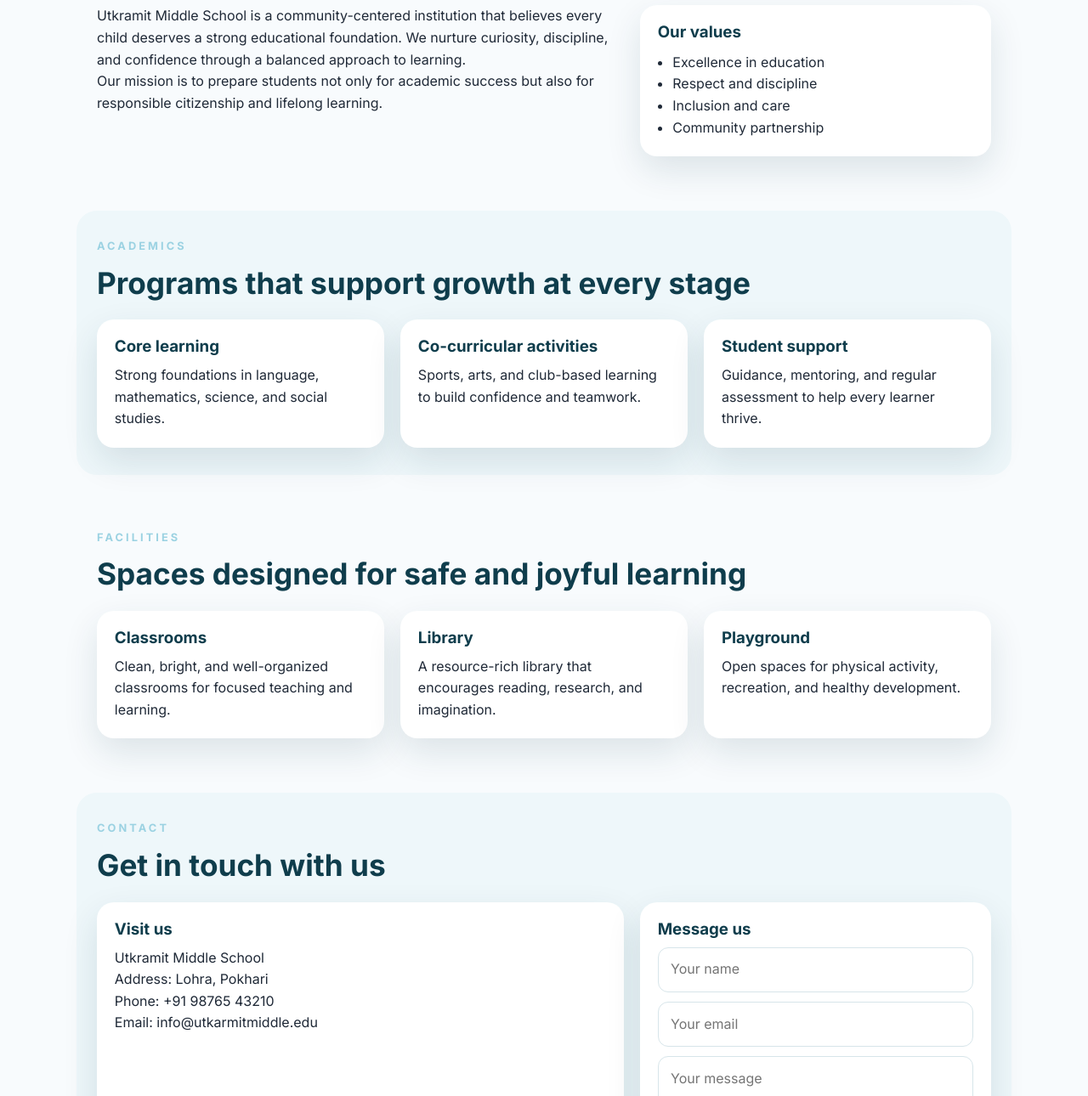
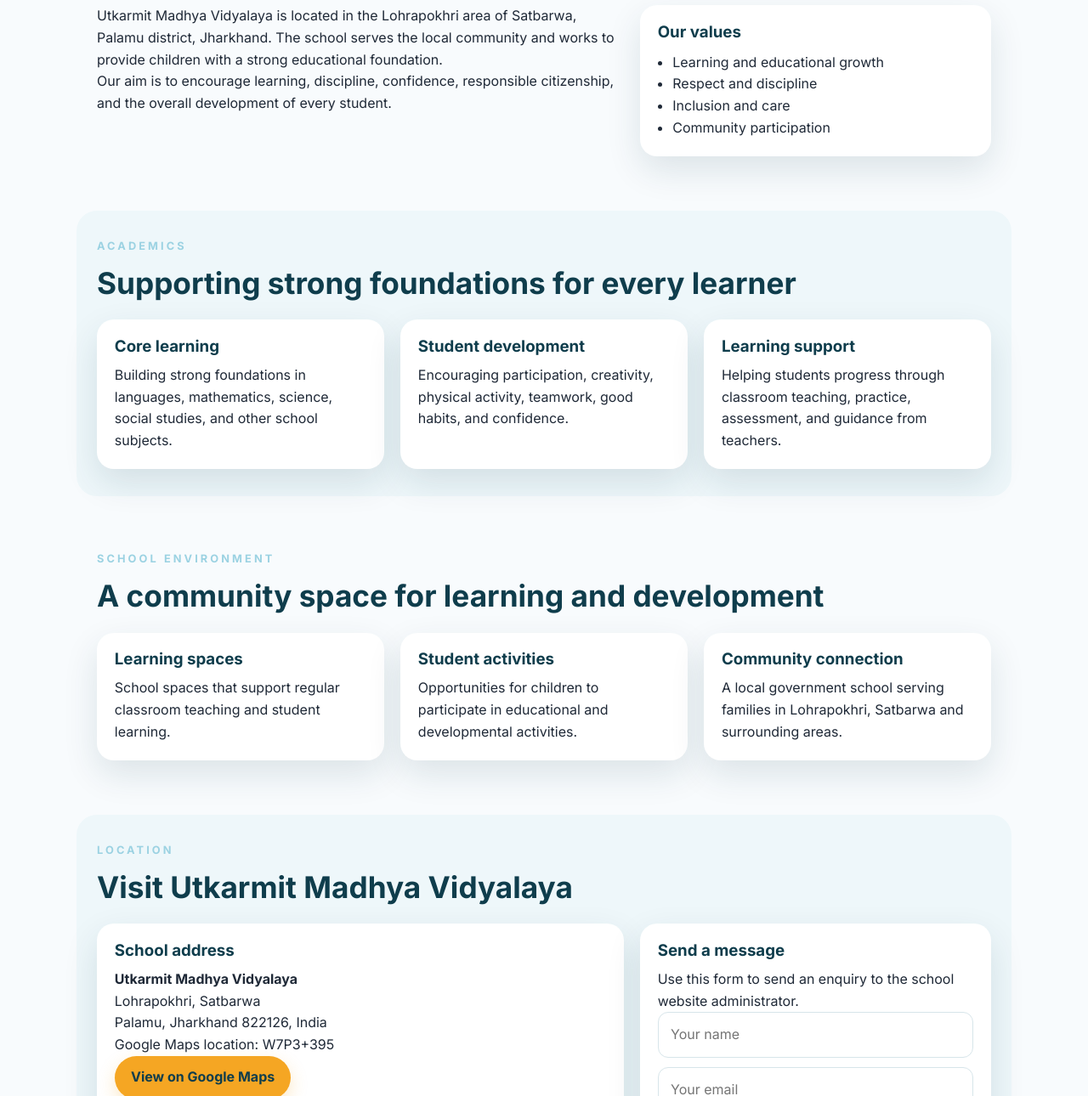
Before and after one commit to akashkr119/UMS, a website: page index.html in a window 1280 px wide. Shown: the part 710-2000 px from the top of the page at 85% size. Drawn offline with Linux system fonts and the light colour scheme.

Commit message:
Update school location and contact information

```diff
--- a/index.html
+++ b/index.html
@@ -3,24 +3,19 @@
   <head>
     <meta charset="UTF-8" />
     <meta name="viewport" content="width=device-width, initial-scale=1.0" />
-    <title>Utkramit Middle School</title>
-    <meta name="description" content="Welcome to Utkramit Middle School. A caring place for learning, growth, and community." />
+    <title>Utkarmit Madhya Vidyalaya | Satbarwa, Jharkhand</title>
+    <meta name="description" content="Welcome to Utkarmit Madhya Vidyalaya, a government middle school serving the Satbarwa and Lohrapokhri community in Palamu, Jharkhand." />
     <link rel="preconnect" href="https://fonts.googleapis.com" />
     <link rel="preconnect" href="https://fonts.gstatic.com" crossorigin />
-    <link
-      href="https://fonts.googleapis.com/css2?family=Inter:wght@400;500;600;700;800&display=swap"
-      rel="stylesheet"
-    />
+    <link href="https://fonts.googleapis.com/css2?family=Inter:wght@400;500;600;700;800&display=swap" rel="stylesheet" />
     <link rel="stylesheet" href="./styles.css" />
   </head>
   <body>
     <header class="hero">
       <nav class="navbar">
-        <a class="brand" href="#home">Utkramit Middle School</a>
+        <a class="brand" href="#home">Utkarmit Madhya Vidyalaya</a>
         <button class="menu-toggle" aria-label="Toggle navigation" aria-expanded="false">
-          <span></span>
-          <span></span>
-          <span></span>
+          <span></span><span></span><span></span>
         </button>
         <div class="nav-links">
           <a href="#about">About</a>
@@ -32,22 +27,20 @@
 
       <div class="hero-content" id="home">
         <div>
-          <p class="eyebrow">Quality Education for Every Child</p>
+          <p class="eyebrow">Government Middle School • Satbarwa, Palamu</p>
           <h1>Building Bright Futures with Knowledge and Care</h1>
-          <p class="hero-text">
-            A welcoming government school committed to academic excellence, discipline, and holistic development.
-          </p>
+          <p class="hero-text">A community-focused school in Lohrapokhri, Satbarwa, committed to learning, discipline, values, and the development of every child.</p>
           <div class="hero-actions">
-            <a class="btn btn-primary" href="#contact">Contact Us</a>
-            <a class="btn btn-secondary" href="#academics">Explore Programs</a>
+            <a class="btn btn-primary" href="#contact">Visit Our School</a>
+            <a class="btn btn-secondary" href="https://maps.app.goo.gl/hF1ezKHvoXBnrH189" target="_blank" rel="noopener noreferrer">Get Directions</a>
           </div>
         </div>
         <div class="hero-card">
-          <h3>Why parents choose us</h3>
+          <h3>Our school community</h3>
           <ul>
-            <li>Experienced and supportive teachers</li>
-            <li>Safe and disciplined learning environment</li>
-            <li>Focus on values, academics, and sports</li>
+            <li>Serving children from Satbarwa and nearby communities</li>
+            <li>Focused on a safe and disciplined learning environment</li>
+            <li>Located in Lohrapokhri, Palamu district, Jharkhand</li>
           </ul>
         </div>
       </div>
@@ -55,18 +48,9 @@
 
     <main>
       <section class="stats">
-        <div class="stat-card">
-          <strong>500+</strong>
-          <span>Students</span>
-        </div>
-        <div class="stat-card">
-          <strong>25+</strong>
-          <span>Dedicated Staff</span>
-        </div>
-        <div class="stat-card">
-          <strong>10+</strong>
-          <span>Years of Service</span>
-        </div>
+        <div class="stat-card"><strong>Satbarwa</strong><span>Block</span></div>
+        <div class="stat-card"><strong>Palamu</strong><span>District</span></div>
+        <div class="stat-card"><strong>822126</strong><span>PIN Code</span></div>
       </section>
 
       <section class="section" id="about">
@@ -76,82 +60,53 @@
         </div>
         <div class="about-grid">
           <div>
-            <p>
-              Utkramit Middle School is a community-centered institution that believes every child deserves a strong educational foundation. We nurture curiosity, discipline, and confidence through a balanced approach to learning.
-            </p>
-            <p>
-              Our mission is to prepare students not only for academic success but also for responsible citizenship and lifelong learning.
-            </p>
+            <p>Utkarmit Madhya Vidyalaya is located in the Lohrapokhri area of Satbarwa, Palamu district, Jharkhand. The school serves the local community and works to provide children with a strong educational foundation.</p>
+            <p>Our aim is to encourage learning, discipline, confidence, responsible citizenship, and the overall development of every student.</p>
           </div>
           <div class="card">
             <h3>Our values</h3>
             <ul>
-              <li>Excellence in education</li>
+              <li>Learning and educational growth</li>
               <li>Respect and discipline</li>
               <li>Inclusion and care</li>
-              <li>Community partnership</li>
+              <li>Community participation</li>
             </ul>
           </div>
         </div>
       </section>
 
       <section class="section section-alt" id="academics">
-        <div class="section-heading">
-          <p class="eyebrow">Academics</p>
-          <h2>Programs that support growth at every stage</h2>
-        </div>
+        <div class="section-heading"><p class="eyebrow">Academics</p><h2>Supporting strong foundations for every learner</h2></div>
         <div class="card-grid">
-          <article class="card">
-            <h3>Core learning</h3>
-            <p>Strong foundations in language, mathematics, science, and social studies.</p>
-          </article>
-          <article class="card">
-            <h3>Co-curricular activities</h3>
-            <p>Sports, arts, and club-based learning to build confidence and teamwork.</p>
-          </article>
-          <article class="card">
-            <h3>Student support</h3>
-            <p>Guidance, mentoring, and regular assessment to help every learner thrive.</p>
-          </article>
+          <article class="card"><h3>Core learning</h3><p>Building strong foundations in languages, mathematics, science, social studies, and other school subjects.</p></article>
+          <article class="card"><h3>Student development</h3><p>Encouraging participation, creativity, physical activity, teamwork, good habits, and confidence.</p></article>
+          <article class="card"><h3>Learning support</h3><p>Helping students progress through classroom teaching, practice, assessment, and guidance from teachers.</p></article>
         </div>
       </section>
 
       <section class="section" id="facilities">
-        <div class="section-heading">
-          <p class="eyebrow">Facilities</p>
-          <h2>Spaces designed for safe and joyful learning</h2>
-        </div>
+        <div class="section-heading"><p class="eyebrow">School environment</p><h2>A community space for learning and development</h2></div>
         <div class="card-grid">
-          <article class="card">
-            <h3>Classrooms</h3>
-            <p>Clean, bright, and well-organized classrooms for focused teaching and learning.</p>
-          </article>
-          <article class="card">
-            <h3>Library</h3>
-            <p>A resource-rich library that encourages reading, research, and imagination.</p>
-          </article>
-          <article class="card">
-            <h3>Playground</h3>
-            <p>Open spaces for physical activity, recreation, and healthy development.</p>
-          </article>
+          <article class="card"><h3>Learning spaces</h3><p>School spaces that support regular classroom teaching and student learning.</p></article>
+          <article class="card"><h3>Student activities</h3><p>Opportunities for children to participate in educational and developmental activities.</p></article>
+          <article class="card"><h3>Community connection</h3><p>A local government school serving families in Lohrapokhri, Satbarwa and surrounding areas.</p></article>
         </div>
       </section>
 
       <section class="section section-alt" id="contact">
-        <div class="section-heading">
-          <p class="eyebrow">Contact</p>
-          <h2>Get in touch with us</h2>
-        </div>
+        <div class="section-heading"><p class="eyebrow">Location</p><h2>Visit Utkarmit Madhya Vidyalaya</h2></div>
         <div class="contact-grid">
           <div class="card">
-            <h3>Visit us</h3>
-            <p>Utkramit Middle School</p>
-            <p>Address: Lohra, Pokhari</p>
-            <p>Phone: +91 98765 43210</p>
-            <p>Email: info@utkarmitmiddle.edu</p>
+            <h3>School address</h3>
+            <p><strong>Utkarmit Madhya Vidyalaya</strong></p>
+            <p>Lohrapokhri, Satbarwa</p>
+            <p>Palamu, Jharkhand 822126, India</p>
+            <p>Google Maps location: W7P3+395</p>
+            <p><a class="btn btn-primary" href="https://maps.app.goo.gl/hF1ezKHvoXBnrH189" target="_blank" rel="noopener noreferrer">View on Google Maps</a></p>
           </div>
           <div class="card">
-            <h3>Message us</h3>
+            <h3>Send a message</h3>
+            <p>Use this form to send an enquiry to the school website administrator.</p>
             <form id="contactForm">
               <input id="name" type="text" placeholder="Your name" required />
               <input id="email" type="email" placeholder="Your email" required />
@@ -164,10 +119,7 @@
       </section>
     </main>
 
-    <footer>
-      <p>© <span id="year"></span> Utkramit Middle School. All rights reserved.</p>
-    </footer>
-
+    <footer><p>© <span id="year"></span> Utkarmit Madhya Vidyalaya, Satbarwa. All rights reserved.</p></footer>
     <script src="./script.js"></script>
   </body>
 </html>
```
